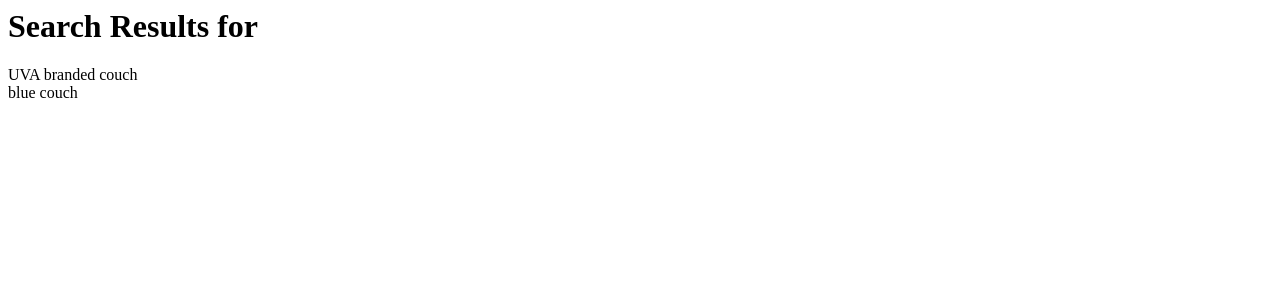
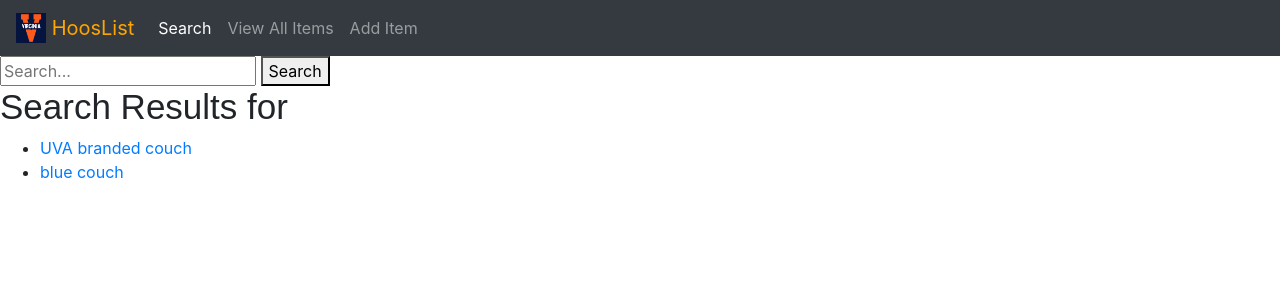
Before and after one commit to zacherymorris2021/SuperNoVas-HoosList, a Django app: template marketplace/templates/marketplace/search.html in a window 1280 px wide. Shown: the top 300 px of the page. Run offline with Django 3.2, Linux system fonts and the light colour scheme; the template is opened without the code that fills it: values that come from a table or form of the project are taken from there, others are empty; data comes from the database, SQL or seed files in the repository; some libraries are stand-ins or nearby versions.

Commit message:
search feature update

```diff
--- a/marketplace/templates/marketplace/search.html
+++ b/marketplace/templates/marketplace/search.html
@@ -1,5 +1,49 @@
+<!DOCTYPE html>
+{% load static %}
+<html>
+	<head>
+		<link rel="stylesheet" href="https://stackpath.bootstrapcdn.com/bootstrap/4.3.1/css/bootstrap.min.css" integrity="sha384-ggOyR0iXCbMQv3Xipma34MD+dH/1fQ784/j6cY/iJTQUOhcWr7x9JvoRxT2MZw1T" crossorigin="anonymous">
+		<script src="https://stackpath.bootstrapcdn.com/bootstrap/4.3.1/js/bootstrap.min.js" integrity="sha384-JjSmVgyd0p3pXB1rRibZUAYoIIy6OrQ6VrjIEaFf/nJGzIxFDsf4x0xIM+B07jRM" crossorigin="anonymous">
+		</script>
+		<script src="https://code.jquery.com/jquery-3.3.1.slim.min.js" integrity="sha384-q8i/X+965DzO0rT7abK41JStQIAqVgRVzpbzo5smXKp4YfRvH+8abtTE1Pi6jizo" crossorigin="anonymous">
+		</script>
+		<script src="https://cdnjs.cloudflare.com/ajax/libs/popper.js/1.14.7/umd/popper.min.js" integrity="sha384-UO2eT0CpHqdSJQ6hJty5KVphtPhzWj9WO1clHTMGa3JDZwrnQq4sF86dIHNDz0W1" crossorigin="anonymous">
+		</script>
+		<link rel="stylesheet" type="text/css" href="{% static 'marketplace/style.css'%}">
+	</head>
+	<body>
+		<nav class="navbar navbar-expand-sm bg-dark navbar-dark">
+			<a class="navbar-brand" id = "title" href="../">
+    			<img src="{% static 'marketplace/images/logo.png'%}" id = "title" width="30" height="30" class="d-inline-block align-top" alt="">
+    				HoosList
+ 			</a>
+		    <ul class="navbar-nav">
+			    <li class="nav-item active">
+			      <a class="nav-link" href="#">Search</a>
+			    </li>
+			    <li class="nav-item">
+			      <a class="nav-link" href="../">View All Items</a>
+			    </li>
+			    <li class="nav-item">
+			      <a class="nav-link" href="./add-item">Add Item</a>
+			    </li>
+			</ul>
+		  </nav>
+      <form action="{%url 'marketplace:search' %}" method = "GET">
+    		<input type ="text" name= 'q' placeholder="Search..." value = "{{request.GET.q}}">
+    		<button type ="submit" class ="submit"> Search </button>
+    	</form>
+
 <h1> Search Results for <b> {{request.GET.q}}</b> </h1>
-{%for item in results %}
-{{item.item_name}}
-</br>
-{% endfor %}
+{% if results %}
+    <ul>
+      {%for item in results %}
+        <li><a id = "items" href="{% url 'marketplace:detail' item.id %}">{{ item.item_name }}</a></li>
+      {% endfor %}
+    </ul>
+{% else %}
+  <p>No items are available.</p>
+{% endif %}
+
+</body>
+</html>
--- a/marketplace/views.py
+++ b/marketplace/views.py
@@ -35,9 +35,9 @@ def search(request):
     template = 'marketplace/search.html'
     query = request.GET.get('q')
     if query:
-        results = Item.objects.filter(Q(item_name__icontains=query) | Q(item_description__icontains = query))
+        results = Item.objects.filter(Q(item_name__icontains=query) | Q(item_description__icontains = query) | Q(item_categories__icontains = query))
     else:
-        results = Item.objects.filter(status="Published")
+        results = "No items found"
     context = {
         'results' : results
     }
```
Also changed, not shown: marketplace/templates/marketplace/index.html (+5 -4 lines), marketplace/templates/marketplace/detail.html (line endings or trailing spaces).
